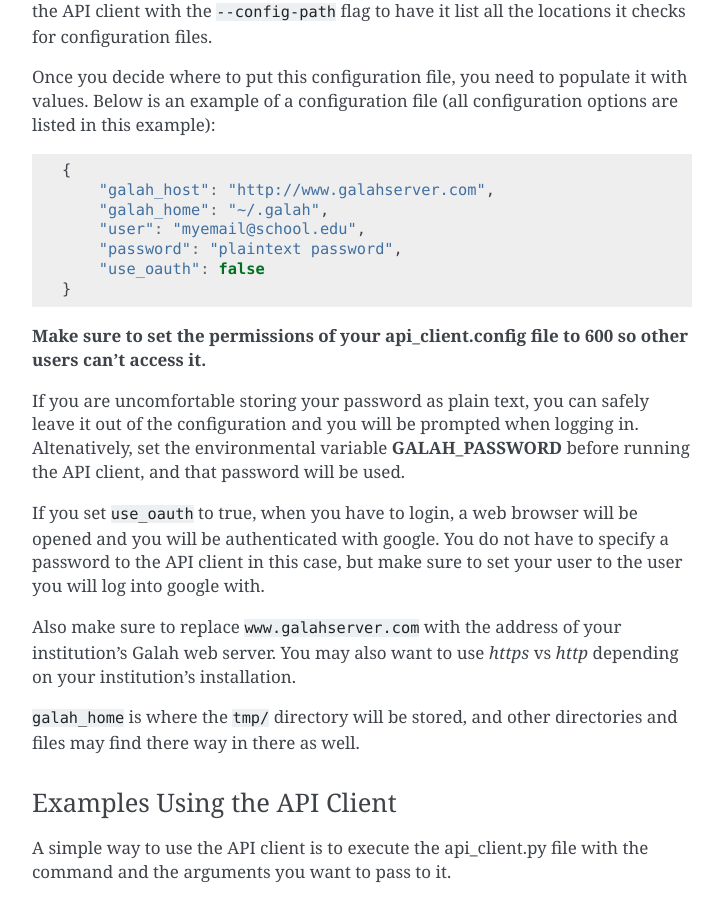
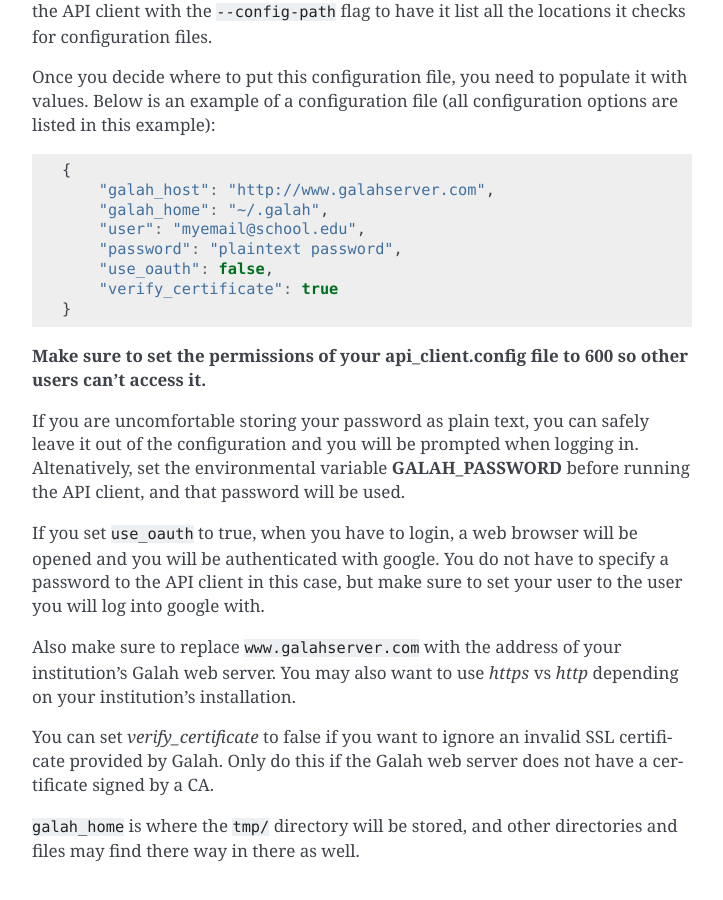
Before and after one commit to Rpedvin/galah-apiclient, a Sphinx documentation site: the page built from docs/index.rst, in a window 1280 px wide and 900 px high, scrolled down 914 px. Shown: the whole window, without its empty margins (388-1111 px from the left). Built offline with Sphinx 7.4.7, drawn with Linux system fonts in a browser that asks for light colours.

Commit message:
Added documentation for verify_certificate.

```diff
--- a/docs/index.rst
+++ b/docs/index.rst
@@ -56,7 +56,8 @@ options are listed in this example):
         "galah_home": "~/.galah",
         "user": "myemail@school.edu",
         "password": "plaintext password",
-        "use_oauth": false
+        "use_oauth": false,
+        "verify_certificate": true
     }
 
 **Make sure to set the permissions of your api_client.config file to 600 so
@@ -75,6 +76,10 @@ the user you will log into google with.
 Also make sure to replace ``www.galahserver.com`` with the address of your
 institution's Galah web server. You may also want to use *https* vs *http*
 depending on your institution's installation.
+
+You can set `verify_certificate` to false if you want to ignore an invalid SSL
+certificate provided by Galah. Only do this if the Galah web server does not
+have a certificate signed by a CA.
 
 ``galah_home`` is where the ``tmp/`` directory will be stored, and other
 directories and files may find there way in there as well.
```
